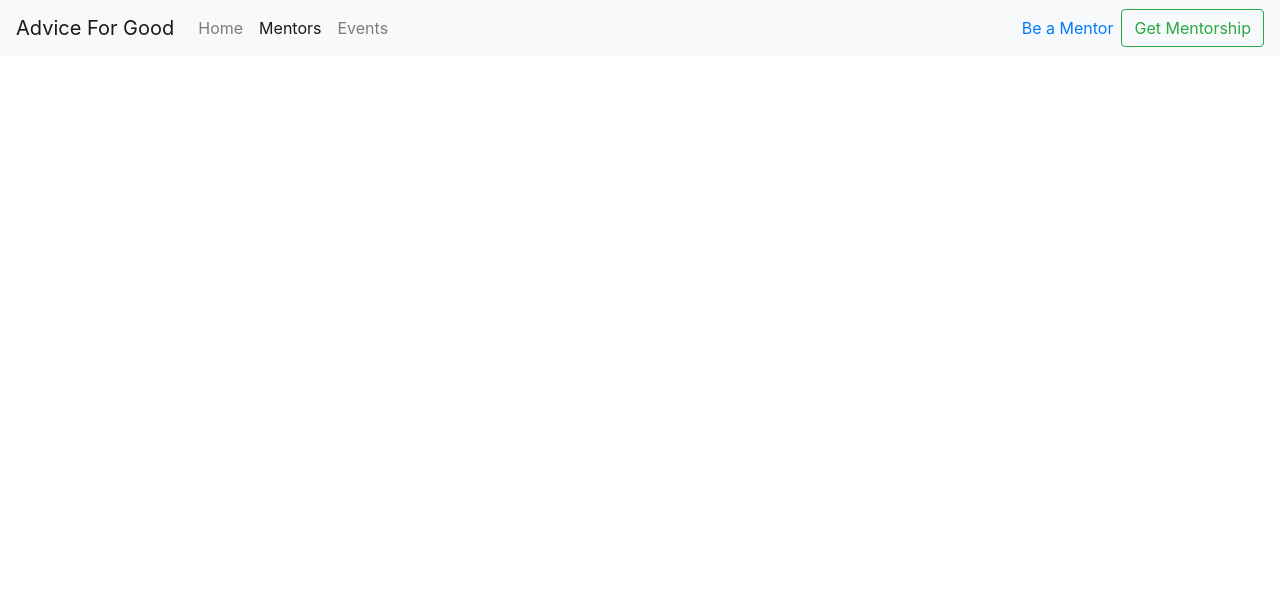
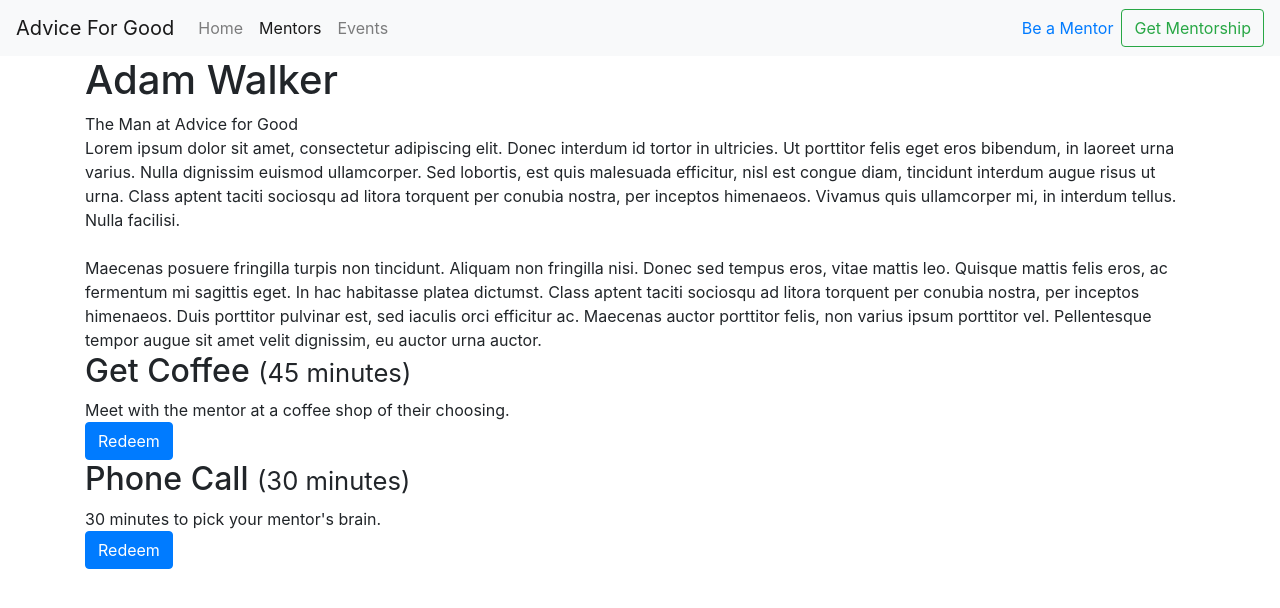
Before and after one commit to itsthechad/adviceforgood, a React (Create React App) app: page /mentors/adam-walker in a window 1280 px wide. Shown: the top 608 px of the page. Built offline with nearby package versions, Linux system fonts and the light colour scheme.

Commit message:
Update individual mentor page route

```diff
--- a/src/App.js
+++ b/src/App.js
@@ -19,9 +19,9 @@ export default class App extends Component {
                     <Route exact path="/" component={ Home } />
                     <Route exact path="/events" component={ Events } />
                     <Route exact path="/mentors" component={ Mentors } />
+                    <Route exact path="/mentors/:mentorSlug" component={ Mentor } />
                     <Route exact path="/signup" component={ MenteeSignup } />
                     <Route exact path="/mentor-apply" component={ MentorApply } />
-                    <Route exact path="/mentor/:mentorSlug" component={ Mentor } />
                 </Switch>
             </div>
         );
--- a/src/services/MentorService.js
+++ b/src/services/MentorService.js
@@ -138,7 +138,7 @@ export default class MentorService {
     }
 
     static getMentorLink(mentor) {
-        return `/mentor/${mentor.slug}`;
+        return `/mentors/${mentor.slug}`;
     }
 
     static getMentorCategories() {
```
